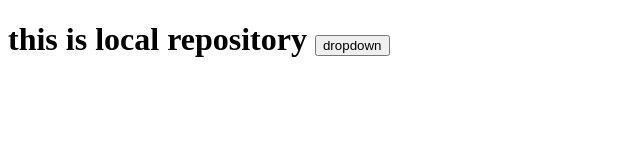
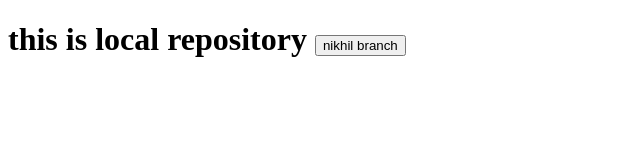
Before and after one commit to phaneendra-nikhil/local-repository, a plain HTML site: page main.html in a window 1280 px wide. Shown: the full height of the page, 0-640 px from the left. Drawn offline with Linux system fonts and the light colour scheme.

Commit message:
button text change

```diff
--- a/main.html
+++ b/main.html
@@ -7,7 +7,7 @@
 </head>
 <body>
     <h1>this is local repository
-        <button>dropdown</button>
+        <button>nikhil branch</button>
     </h1>
 </body>
 </html>
```
